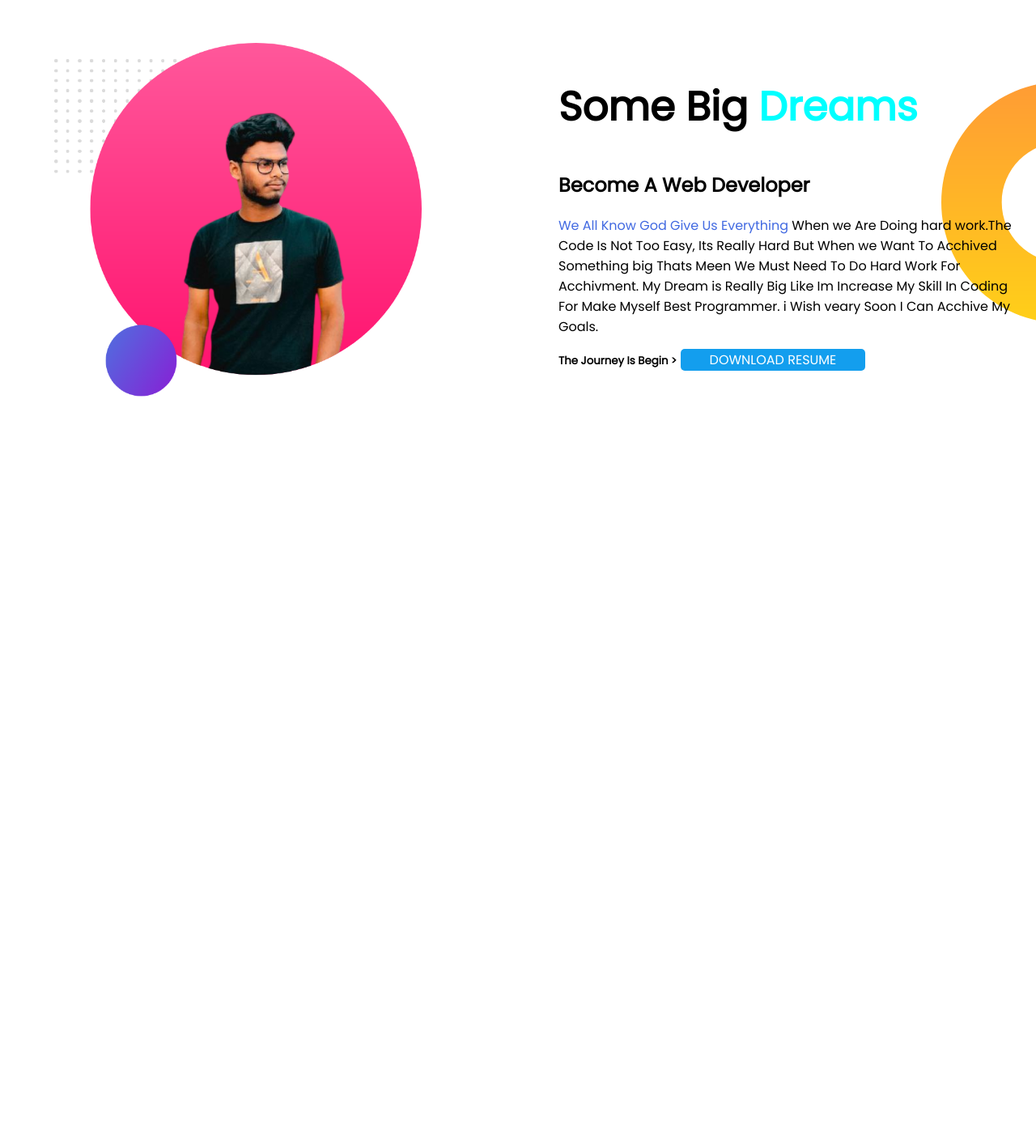
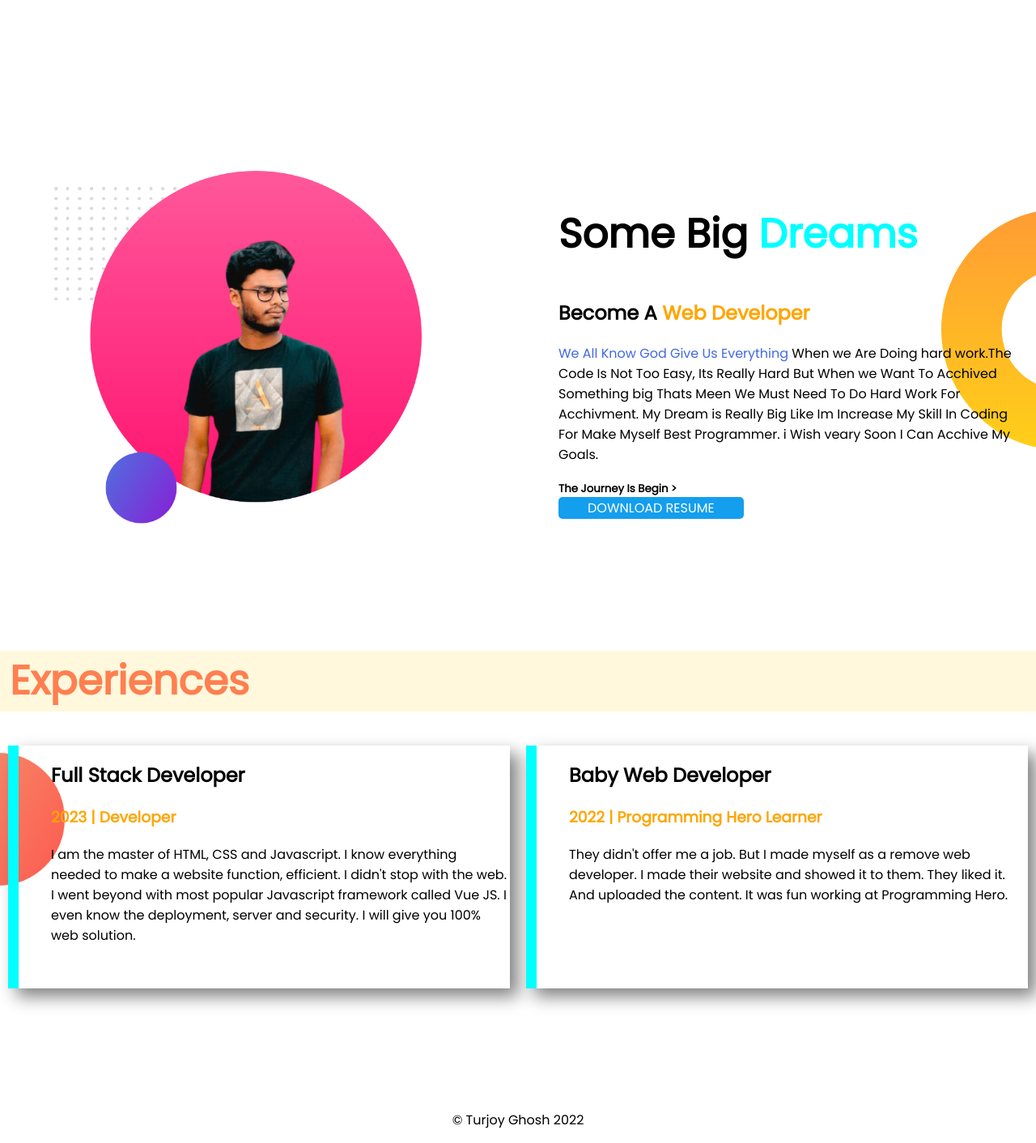
Before and after one commit to TURJOY121/developer-portfolio, a plain HTML site: page index.html in a window 1280 px wide. Shown: the part 611-2023 px from the top of the page at 81% size. Before the commit the page ends 1108 px from the top, so only its background shows below. Drawn offline with Linux system fonts and the light colour scheme.

Commit message:
almost-dn

```diff
--- a/index.html
+++ b/index.html
@@ -12,36 +12,76 @@
 
 </head>
 <body>
- <section class="top-banner">
+ <section class="top-banner flexible-container ">
         <div class="half-width">
           <h1>Welcome To</h1>
           <h1><span class="name"> Turjoy Ghosh</span> World!</h1>
 
-          <h3>Future <span class="nxt">Web Developer</span></h3>
+          <h2>Future <span class="nxt">Web Developer</span></h2>
           <p><span class="name-ht">Hi My Name Is Turjoy Ghosh</span> ,  And Im From Bangladesh.Welcome You All To My Portfolio Website. My Favourite Work Is Know More About Tech World, And im Also Trying To Do This. Recently my  new hobby is coding. Now im lern Full Stack Website Development And This Was Give Me A Chance To Know More Things About Thats World. Im Really Interested On This . Now Days Im Increase my skill on  HTML, CSS, Github and Also lern more Things like Javascript, Bootstrap, jQuery etc.</p>
           <Small><strong> For More Check My Social Account On <a href="https://www.facebook.com/TuRjoYGhosh121/">Facebook </a></strong></Small><br>
 
-          <a class="link-button" target="_blank" href="https://www.linkedin.com/in/turjoy-ghosh-62b374244/">Hire Me</a><br>
+          <a class="link-button" target="_blank" href="https://www.linkedin.com/in/turjoy-ghosh-62b374244/">HIRE ME</a><br>
         </div>
           <div class="half-width">
              <img src="joy 1.png" alt="Owner Pic">
           </div>
  </section>
 
-  <section class="dream">
+  <section class="dream flexible-container">
         <div class="hw">
           <img src="joy 2.png" alt="2nd pic">
         </div>
 
       <div class="hw">
           <h1>Some Big <span class="nxt"> Dreams</span></h1>
-          <h2>Become A Web Developer</h2>
+          <h2> Become A <span class="name">Web Developer</span></h2>
 
           <p><span class="name-ht">We All Know God Give Us Everything</span> When we Are Doing hard work.The Code Is Not Too Easy, Its Really Hard But When we Want To Acchived Something big Thats Meen We  Must Need To Do Hard Work For Acchivment. My Dream is Really Big Like Im Increase My Skill In Coding For Make Myself Best Programmer. i Wish veary Soon I Can Acchive My Goals.</p>
-          <strong><small>The Journey Is Begin ></small></strong>
+          <strong><small>The Journey Is Begin ></small></strong><br>
 
           <a class="link-button" target="_blank" href="https://www.linkedin.com/in/turjoy-ghosh-62b374244/">DOWNLOAD RESUME</a>
 
       </div>
 
   </section>
+
+  <section class="experience-area">
+      <h1 id="ex">Experiences</h1>
+    <div class="flexible-container">
+      <div class="unit">
+          <h2>Full Stack Developer</h2>
+          <h3 class="name">2023 | Developer</h3>
+          <p>I am the master of HTML, CSS and Javascript. I know everything needed to make a website function, efficient. I didn't stop with the web. I went beyond with most popular Javascript framework called Vue JS. I even know the deployment, server and security. I will give you 100% web solution.</p>
+      </div>
+
+      <div class="unit">
+
+          <h2>Baby Web Developer</h2>
+          <h3 class="name">2022 | Programming Hero Learner</h3>
+          <p>They didn't offer me a job. But I made myself as a remove web    developer. I made their website and showed it to them. They liked it. And uploaded the content. It was fun working at Programming Hero.</p>
+      </div>
+    </div>
+
+
+
+
+
+
+
+
+
+
+
+
+
+
+
+
+
+
+  </section>
+ <footer>
+  <p>© Turjoy Ghosh 2022</p>
+ </footer>
+</body>
--- a/style.css
+++ b/style.css
@@ -8,9 +8,11 @@ h1{
 .name{
     color: orange;
 }
-section{
+.flexible-container{
     display: flex;
+    margin-bottom: 150px;
 }
+
 .half-width{
     width: 50%;
     padding: 2%;
@@ -57,3 +59,33 @@ section{
    background-position: right;
    width: 100%;
 }
+
+
+#ex{
+    color: coral;
+    padding-left: 12px;
+    background-color: cornsilk;
+}
+
+.unit{
+    box-shadow: 10px 10px 20px gray ;
+    margin-left: 10px;
+    margin-right: 10px;
+    padding-left: 40px;
+    border-left: 50px;
+    width: 60%;
+    height: 300px;
+    border-left:  13px solid aqua;
+
+
+}
+.experience-area{
+    background-image: url(exp-bg.png);
+    background-repeat: no-repeat;
+    background-position: left;
+    background-size: 80px;
+
+}
+footer p{
+    text-align: center;
+}
```
